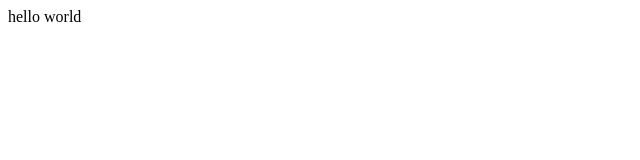
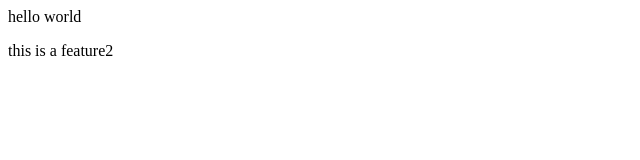
Before and after one commit to kaushal354/git-GitHub-tutorial, a plain HTML site: page index.html in a window 1280 px wide. Shown: the full height of the page, 0-640 px from the left. Drawn offline with Linux system fonts and the light colour scheme.

Commit message:
Add new branch

```diff
--- a/index.html
+++ b/index.html
@@ -1 +1,2 @@
 <p>hello world</p>
+<p> this is a feature2</p>
```
